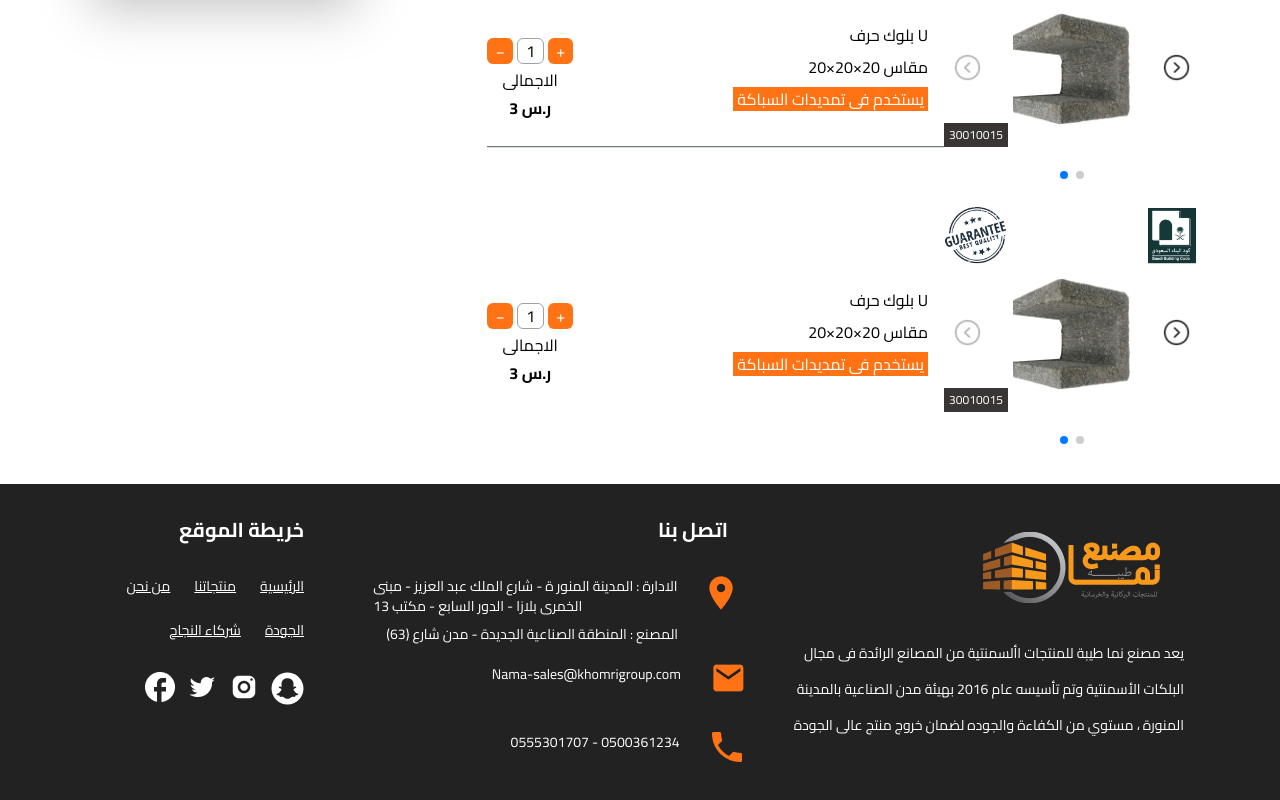
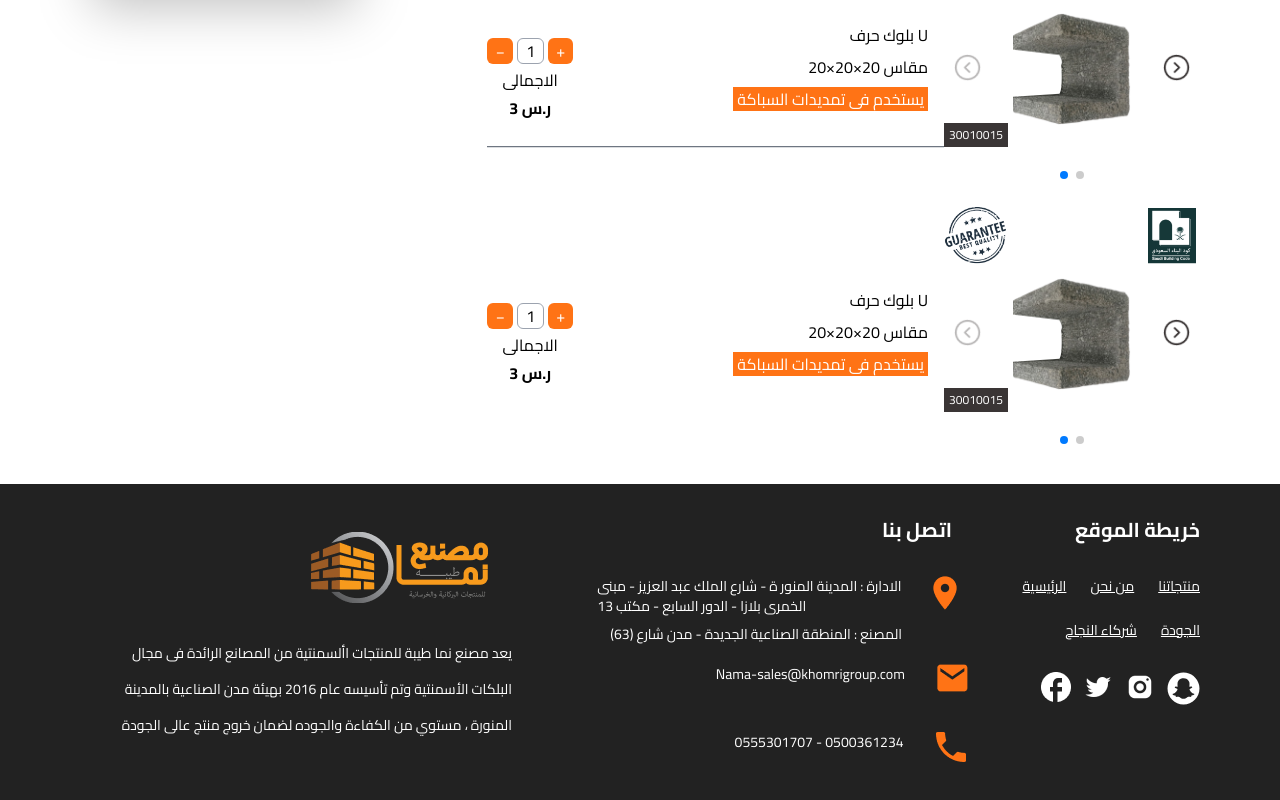
Before and after one commit to abdallamfathy/nama-project, a React (Vite) app: page /cart in a window 1280 px wide. Shown: the part 587-1387 px from the top of the page. Built offline with nearby package versions, Linux system fonts and the light colour scheme.

Commit message:
footer mob ver

```diff
--- a/src/components/Footer.jsx
+++ b/src/components/Footer.jsx
@@ -14,52 +14,22 @@ import { FaSnapchat } from "react-icons/fa";
 const Footer = () => {
   return (
     <div className="bg-[#222222]">
-      <div className=" mt-6  mx-20 grid  grid-cols-5 justify-end text-white ">
-        <div className="col-span-1 flex-col items-end flex ">
-          <h1 className="2xl:text-3xl text-xl font-bold relative  my-8">خريطة الموقع</h1>
-          <div className="flex flex-col">
-            <div className="flex gap-6 flex-wrap justify-end mb-8">
-              <Link to="/about" className="underline  text-sm">
-                من نحن
-              </Link>
-              <Link to="/products" className="underline text-sm">
-                منتجاتنا
-              </Link>
-              <Link to="/" className="underline text-sm">
-                الرئيسية
-              </Link>
-              <Link to="/partners" className="underline text-sm">
-                شركاء النجاح
-              </Link>
-              <Link to="/quality" className="underline text-sm">
-                الجودة
-              </Link>
-            </div>
-            <div className="flex justify-end gap-3">
-              <a href="https://www.facebook.com/profile.php?id=100086364507234">
-                {" "}
-                <img src={facebook} alt="facebook" />
-              </a>
-              <a href="https://twitter.com/NamaTaiba">
-                {" "}
-                <img src={twitter} alt="twitter" />
-              </a>
-              <a href="https://www.instagram.com/nama_taiba/">
-                {" "}
-                <img src={instagram} alt="instagram" />
-              </a>
+      <div className=" mt-6  mx-20 grid  grid-cols-5 justify-end text-white max-sm:m-5 max-sm:flex max-sm:flex-col">
 
-              <a href="https://www.snapchat.com/add/nama_taiba?share_id=EdYdd_Y10Pc&locale=en-US">
-                {" "}
-                <FaSnapchat  className="w-[33px] h-[33px]" />
-              </a>
-            </div>
-          </div>
+
+
+        <div className=" mt-8   flex-col p-4  col-span-2 items-end flex">
+          <img src={logo} alt="logo" className="mr-6 mb-8" />
+          <p className="text-right 2xl:text-[16px] text-sm    leading-9">
+            يعد مصنع نما طيبة للمنتجات األسمنتية من المصانع الرائدة فى مجال
+            البلكات الأسمنتية وتم تأسيسه عام 2016 بهيئة مدن الصناعية بالمدينة
+            المنورة ، مستوي من الكفاءة والجوده لضمان خروج منتج عالى الجودة
+          </p>
         </div>
         <div className="col-span-2 columns-3 flex-col items-end flex ">
           <h1 className="2xl:text-3xl text-xl font-bold relative right-6 my-8">اتصل بنا</h1>
           <div className="grid grid-flow-row  grid-cols-4  relative left-14 row-start-3 ">
-            <p className="col-span-3 w-80 relative right-2 text-sm ">
+            <p className="col-span-3 w-80 relative right-2 text-sm max-sm:right-12 max-sm:text-right">
               الادارة : المدينة المنور ة - شارع الملك عبد العزيز - مبنى الخمرى
               بلازا - الدور السابع - مكتب 13
             </p>
@@ -69,33 +39,67 @@ const Footer = () => {
               className=" col-span-1 left-2 relative"
             />
           </div>
-          <p className="relative right-[74px] mb-5 mt-2 text-sm">
+          <p className="relative right-[74px] mb-5 mt-2 text-sm max-sm:right-12">
             المصنع : المنطقة الصناعية الجديدة - مدن شارع (63)
           </p>
           <div className="grid grid-flow-row  grid-cols-4  relative left-6 row-start-3 mb-6">
-            <a className="col-span-3 pr-6 text-sm">Nama-sales@khomrigroup.com</a>
+            <a className="col-span-3 pr-6 text-sm max-sm:pr-2 ">Nama-sales@khomrigroup.com</a>
             <img
               src={message}
               alt="message"
-              className="relative left-2 col-span-1 "
+              className="relative left-2 col-span-1 max-sm:left-3"
             />
           </div>
           <div className="grid grid-flow-row  grid-cols-4  relative left-4 row-start-3 my-4 pb-8 ">
-            <a className="col-span-3 pr-6 text-sm ">0555301707 - 0500361234</a>
+            <a className="col-span-3 pr-6 text-sm max-sm:pr-2">0555301707 - 0500361234</a>
             <img
               src={call}
               alt="call"
-              className="relative left-2 col-span-1 "
+              className="relative left-2 col-span-1 max-sm:left-3"
             />
           </div>
         </div>
-        <div className=" mt-8   flex-col p-4  col-span-2 items-end flex">
-          <img src={logo} alt="logo" className="mr-6 mb-8" />
-          <p className="text-right 2xl:text-[16px] text-sm    leading-9">
-            يعد مصنع نما طيبة للمنتجات األسمنتية من المصانع الرائدة فى مجال
-            البلكات الأسمنتية وتم تأسيسه عام 2016 بهيئة مدن الصناعية بالمدينة
-            المنورة ، مستوي من الكفاءة والجوده لضمان خروج منتج عالى الجودة
-          </p>
+
+        <div className="col-span-1 flex-col items-end flex ">
+          <h1 className="2xl:text-3xl text-xl font-bold relative  my-8">خريطة الموقع</h1>
+          <div className="flex flex-col">
+            <div className="flex gap-6 flex-wrap justify-end mb-8  max-sm:flex-col max-sm:items-end">
+              <Link to="/" className="underline text-sm">
+                الرئيسية
+              </Link>
+              <Link to="/about" className="underline  text-sm">
+                من نحن
+              </Link>
+              <Link to="/products" className="underline text-sm">
+                منتجاتنا
+              </Link>
+              <Link to="/partners" className="underline text-sm">
+                شركاء النجاح
+              </Link>
+              <Link to="/quality" className="underline text-sm">
+                الجودة
+              </Link>
+            </div>
+            <div className="flex justify-end gap-3 max-sm:pb-5 max-sm:gap-6">
+              <a href="https://www.facebook.com/profile.php?id=100086364507234" target="_blank">
+                {" "}
+                <img src={facebook} alt="facebook" />
+              </a>
+              <a href="https://twitter.com/NamaTaiba" target="_blank">
+                {" "}
+                <img src={twitter} alt="twitter" />
+              </a>
+              <a href="https://www.instagram.com/nama_taiba/" target="_blank">
+                {" "}
+                <img src={instagram} alt="instagram" />
+              </a>
+
+              <a href="https://www.snapchat.com/add/nama_taiba?share_id=EdYdd_Y10Pc&locale=en-US" target="_blank">
+                {" "}
+                <FaSnapchat  className="w-[33px] h-[33px]" />
+              </a>
+            </div>
+          </div>
         </div>
       </div>
     </div>
--- a/src/components/WhyUs.jsx
+++ b/src/components/WhyUs.jsx
@@ -27,8 +27,8 @@ const WhyUs = () => {
       <Swiper
         modules={[A11y, EffectFade, Autoplay, Pagination]}
         effect={"fade"}
-        // speed={2000}
-        // autoplay={{ delay: 2000, disableOnInteraction: false }}
+        speed={2000}
+        autoplay={{ delay: 2000, disableOnInteraction: false }}
         className="mySwiper "
       >
         <SwiperSlide>
```
